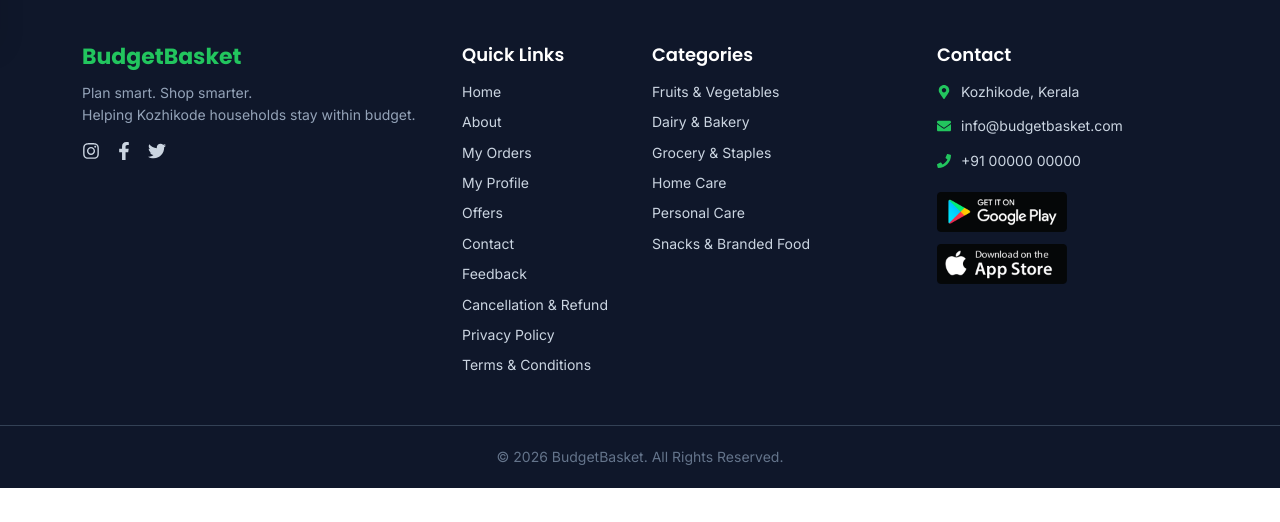
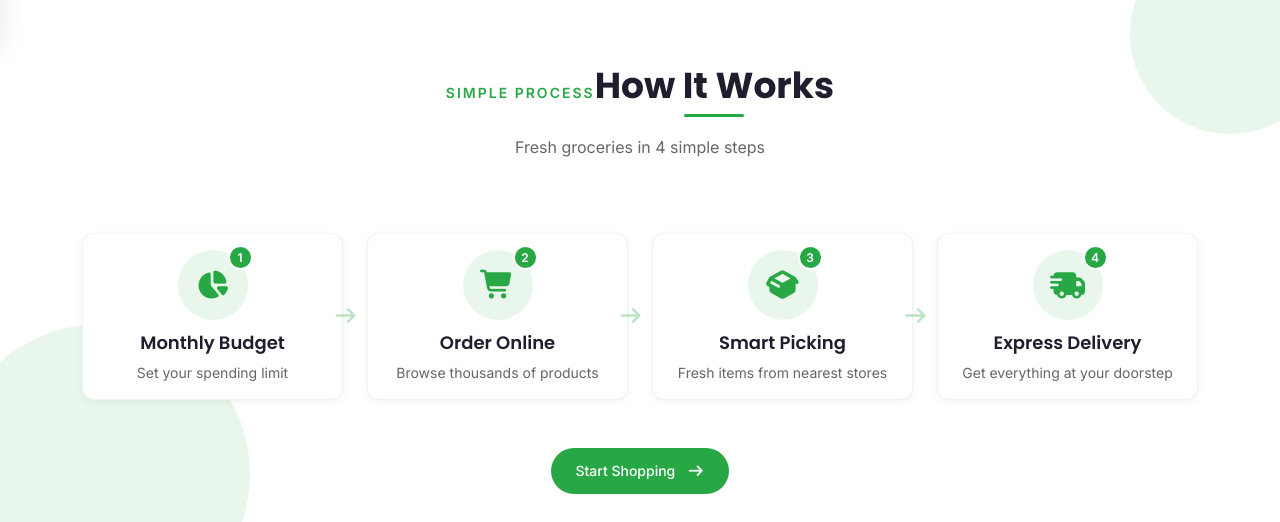
Before and after one commit to vyshnavs0003-sys/budgetbasket-pro-v2, a React (Vite) app: page / in a window 1280 px wide. Shown: the part 761-1283 px from the top of the page. Before the commit the page ends 1249 px from the top, so only its background shows below. Built offline with nearby package versions, Linux system fonts and the light colour scheme.

Commit message:
feat: add HowItWorks component adapted to new theme

```diff
--- /dev/null
+++ b/src/components/ui/home-ui/HowItWorks.css
@@ -0,0 +1,236 @@
+.how-it-works-section {
+  background: var(--white);
+  position: relative;
+  overflow: hidden;
+  padding: var(--section-padding);
+}
+
+.how-it-works-section::before {
+  content: '';
+  position: absolute;
+  top: -50px;
+  right: -50px;
+  width: 200px;
+  height: 200px;
+  background: var(--primary-bg);
+  border-radius: 50%;
+}
+
+.how-it-works-section::after {
+  content: '';
+  position: absolute;
+  bottom: -50px;
+  left: -50px;
+  width: 300px;
+  height: 300px;
+  background: var(--primary-bg);
+  border-radius: 50%;
+}
+
+.section-header {
+  position: relative;
+  z-index: 2;
+}
+
+.section-subtitle {
+  color: var(--primary);
+  font-size: var(--text-sm);
+  font-weight: var(--font-semibold);
+  text-transform: uppercase;
+  letter-spacing: 2px;
+  display: inline-block;
+  margin-bottom: var(--space-2);
+}
+
+.section-title {
+  font-size: var(--text-3xl);
+  font-weight: var(--font-bold);
+  color: var(--dark);
+  margin-bottom: var(--space-3);
+  position: relative;
+  display: inline-block;
+}
+
+.section-title::after {
+  content: '';
+  position: absolute;
+  bottom: -10px;
+  left: 50%;
+  transform: translateX(-50%);
+  width: 60px;
+  height: 3px;
+  background: var(--primary);
+  border-radius: var(--radius-full);
+}
+
+.section-description {
+  color: var(--text-secondary);
+  font-size: var(--text-base);
+  max-width: 500px;
+  margin: var(--space-4) auto 0;
+}
+
+.steps-row {
+  position: relative;
+  z-index: 2;
+}
+
+.step-wrapper {
+  position: relative;
+  height: 100%;
+}
+
+.step-connector {
+  position: absolute;
+  top: 50%;
+  right: -15px;
+  transform: translateY(-50%);
+  color: var(--primary);
+  font-size: 20px;
+  opacity: 0.3;
+  z-index: 3;
+}
+
+.step-card {
+  background: var(--white);
+  border-radius: var(--radius-lg);
+  padding: var(--space-4) var(--space-3);
+  text-align: center;
+  box-shadow: var(--shadow-sm);
+  transition: var(--transition-base);
+  border: 1px solid rgba(40, 167, 69, 0.1);
+  height: 100%;
+}
+
+.step-wrapper.active .step-card {
+  transform: translateY(-5px);
+  box-shadow: var(--shadow-green);
+  border-color: rgba(40, 167, 69, 0.3);
+}
+
+.step-icon-wrapper {
+  position: relative;
+  width: 70px;
+  height: 70px;
+  margin: 0 auto var(--space-3);
+}
+
+.step-number {
+  position: absolute;
+  top: -5px;
+  right: -5px;
+  width: 25px;
+  height: 25px;
+  background: var(--primary);
+  color: var(--white);
+  border-radius: 50%;
+  display: flex;
+  align-items: center;
+  justify-content: center;
+  font-size: var(--text-xs);
+  font-weight: var(--font-semibold);
+  z-index: 2;
+  border: 2px solid var(--white);
+}
+
+.step-icon {
+  width: 70px;
+  height: 70px;
+  background: var(--primary-bg);
+  border-radius: 50%;
+  display: flex;
+  align-items: center;
+  justify-content: center;
+  font-size: 28px;
+  color: var(--primary);
+  transition: var(--transition-base);
+}
+
+.step-wrapper.active .step-icon {
+  background: var(--primary);
+  color: var(--white);
+  transform: scale(1.05);
+}
+
+.step-title {
+  font-size: var(--text-md);
+  font-weight: var(--font-semibold);
+  color: var(--dark);
+  margin-bottom: var(--space-2);
+}
+
+.step-description {
+  color: var(--text-secondary);
+  font-size: var(--text-sm);
+  line-height: 1.5;
+  margin: 0;
+}
+
+.step-hover-details {
+  max-height: 0;
+  overflow: hidden;
+  transition: var(--transition-base);
+  margin-top: 0;
+  opacity: 0;
+}
+
+.step-wrapper.active .step-hover-details {
+  max-height: 50px;
+  margin-top: var(--space-2);
+  opacity: 1;
+}
+
+.step-hover-details p {
+  color: var(--primary);
+  font-size: var(--text-xs);
+  font-weight: var(--font-medium);
+  margin-bottom: var(--space-1);
+}
+
+.step-hover-details i {
+  color: var(--primary);
+  font-size: var(--text-sm);
+}
+
+.how-it-works-btn {
+  background: var(--primary);
+  border: none;
+  color: var(--white);
+  padding: 0.75rem 1.5rem;
+  border-radius: var(--radius-full);
+  font-weight: var(--font-medium);
+  font-size: var(--text-sm);
+  transition: var(--transition-base);
+  cursor: pointer;
+}
+
+.how-it-works-btn:hover {
+  background: var(--primary-dark);
+  transform: translateX(5px);
+}
+
+@media (max-width: 768px) {
+  .section-title {
+    font-size: var(--text-2xl);
+  }
+  .step-card {
+    padding: var(--space-3);
+  }
+  .step-icon-wrapper {
+    width: 55px;
+    height: 55px;
+  }
+  .step-icon {
+    width: 55px;
+    height: 55px;
+    font-size: 22px;
+  }
+  .step-number {
+    width: 20px;
+    height: 20px;
+    font-size: 10px;
+  }
+  .step-title {
+    font-size: var(--text-sm);
+  }
+}
--- /dev/null
+++ b/src/components/ui/home-ui/HowItWorks.jsx
@@ -0,0 +1,102 @@
+import React, { useState } from 'react';
+import { useNavigate } from 'react-router-dom';
+import './HowItWorks.css';
+
+const HowItWorks = () => {
+  const [activeStep, setActiveStep] = useState(null);
+  const navigate = useNavigate();
+
+  const steps = [
+    {
+      id: 1,
+      icon: 'fa-solid fa-chart-pie',
+      title: 'Monthly Budget',
+      description: 'Set your spending limit',
+      details: 'Track expenses & avoid overspending'
+    },
+    {
+      id: 2,
+      icon: 'fa-solid fa-cart-shopping',
+      title: 'Order Online',
+      description: 'Browse thousands of products',
+      details: 'Add items to cart & checkout securely'
+    },
+    {
+      id: 3,
+      icon: 'fa-solid fa-box-open',
+      title: 'Smart Picking',
+      description: 'Fresh items from nearest stores',
+      details: 'Quality checked before packing'
+    },
+    {
+      id: 4,
+      icon: 'fa-solid fa-truck-fast',
+      title: 'Express Delivery',
+      description: 'Get everything at your doorstep',
+      details: 'Track your order in real-time'
+    }
+  ];
+
+  const handleShopNow = () => {
+    navigate('/category/grocery-and-staples');
+  };
+
+  return (
+    <div className="how-it-works-section">
+      <div className="container">
+        <div className="section-header text-center">
+          <span className="section-subtitle">Simple Process</span>
+          <h2 className="section-title">How It Works</h2>
+          <p className="section-description">
+            Fresh groceries in 4 simple steps
+          </p>
+        </div>
+
+        <div className="row g-2 g-md-4 steps-row mt-5">
+          {steps.map((step, index) => (
+            <div
+              key={step.id}
+              className="col-3 col-md-3"
+              onMouseEnter={() => setActiveStep(index)}
+              onMouseLeave={() => setActiveStep(null)}
+            >
+              <div className={`step-wrapper ${activeStep === index ? 'active' : ''}`}>
+                {index < steps.length - 1 && (
+                  <div className="step-connector d-none d-md-block">
+                    <i className="fa-solid fa-arrow-right"></i>
+                  </div>
+                )}
+
+                <div className="step-card">
+                  <div className="step-icon-wrapper">
+                    <div className="step-number">{step.id}</div>
+                    <i className={`${step.icon} step-icon`}></i>
+                  </div>
+
+                  <h3 className="step-title">{step.title}</h3>
+                  <p className="step-description d-none d-md-block">{step.description}</p>
+
+                  <div className="step-hover-details d-none d-md-block">
+                    <p>{step.details}</p>
+                    <i className="fa-solid fa-check-circle"></i>
+                  </div>
+                </div>
+              </div>
+            </div>
+          ))}
+        </div>
+
+        <div className="text-center mt-3 mt-md-5">
+          <button
+            className="how-it-works-btn"
+            onClick={handleShopNow}
+          >
+            Start Shopping <i className="fa-solid fa-arrow-right ms-2"></i>
+          </button>
+        </div>
+      </div>
+    </div>
+  );
+};
+
+export default HowItWorks;
--- a/src/pages/Home.jsx
+++ b/src/pages/Home.jsx
@@ -1,9 +1,11 @@
 import React from "react";
 import HeroBanner from "../components/ui/home-ui/HeroBanner";
+import HowItWorks from "../components/ui/home-ui/HowItWorks";
 const Home = () => {
   return (
     <div>
       <HeroBanner />
+      <HowItWorks />
     </div>
   );
 };
```
